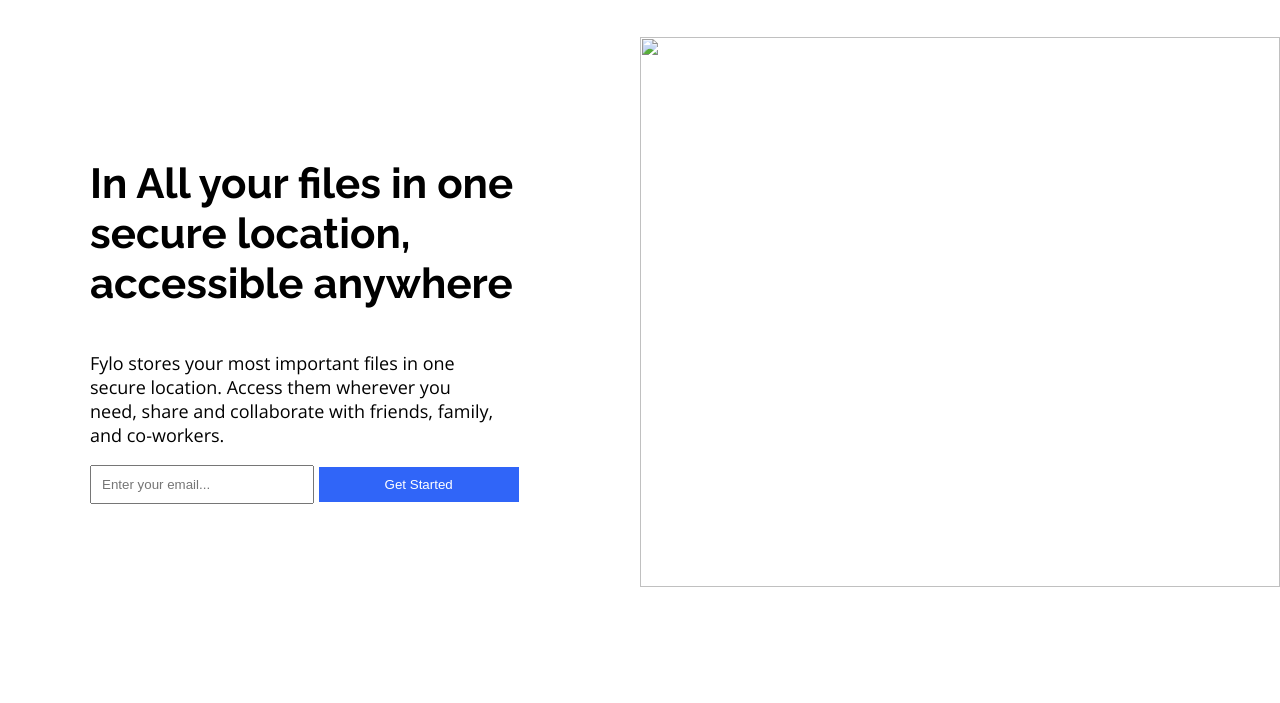
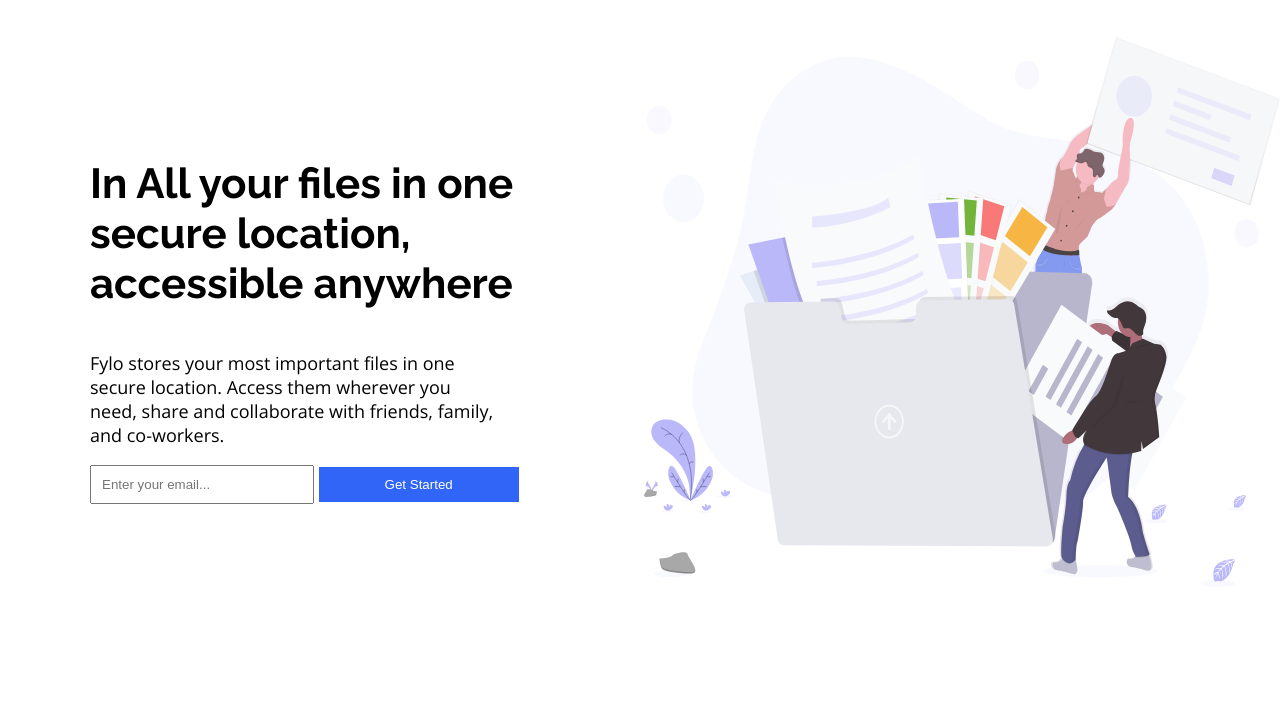
Before and after one commit to yetkinkrsngr/fylo-landing-page-with-two-column-layout-master, a plain HTML site: page index.html in a window 1280 px wide. Shown: the part 97-800 px from the top of the page. Drawn offline with nearby package versions, Linux system fonts and the light colour scheme; the site is published under a folder, as on GitHub Pages, so addresses that start at the root find nothing.

Commit message:
some update

```diff
--- a/index.html
+++ b/index.html
@@ -91,7 +91,7 @@
             </div>
           </div>
           <div class="right-side">
-            <img src="/images/illustration-1.svg" class="illi-1" alt="" />
+            <img src="images/illustration-1.svg" class="illi-1" alt="" />
           </div>
         </article>
         <article class="advert-info advert-info-mt">
```
